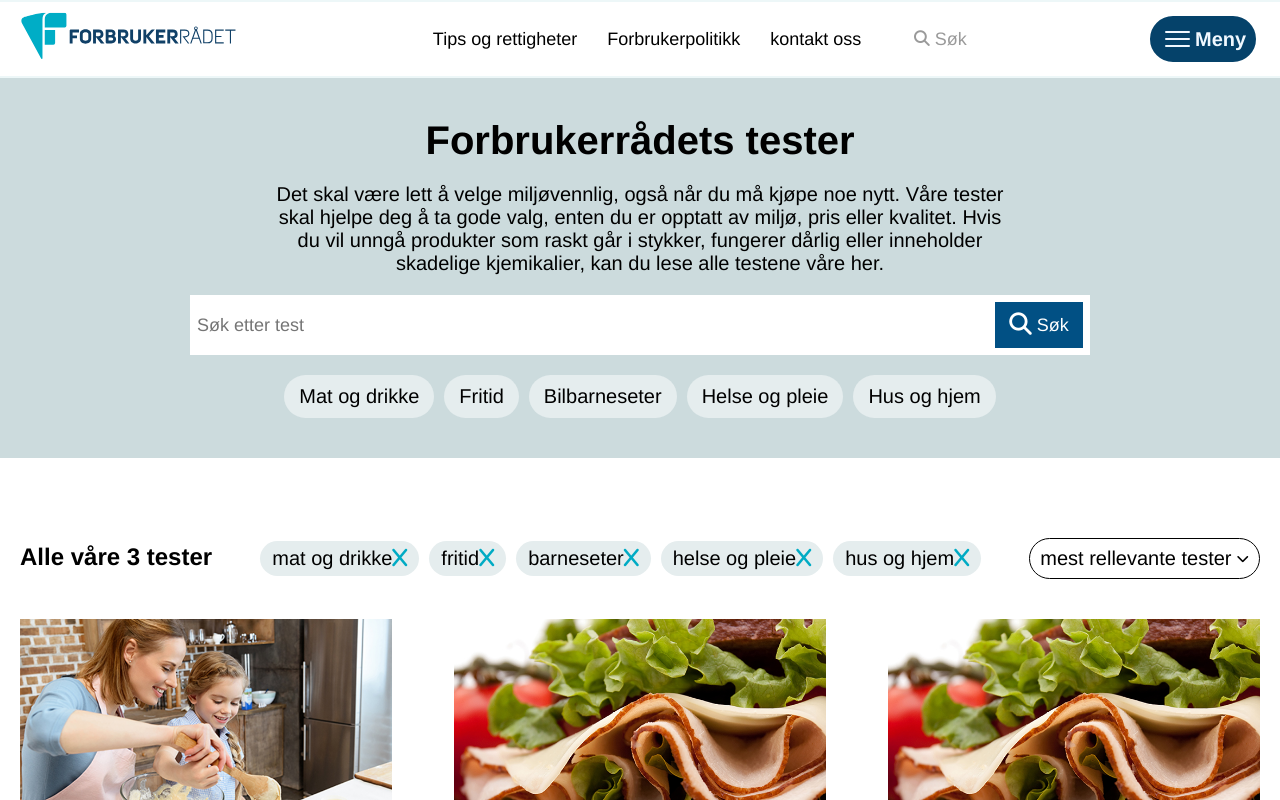
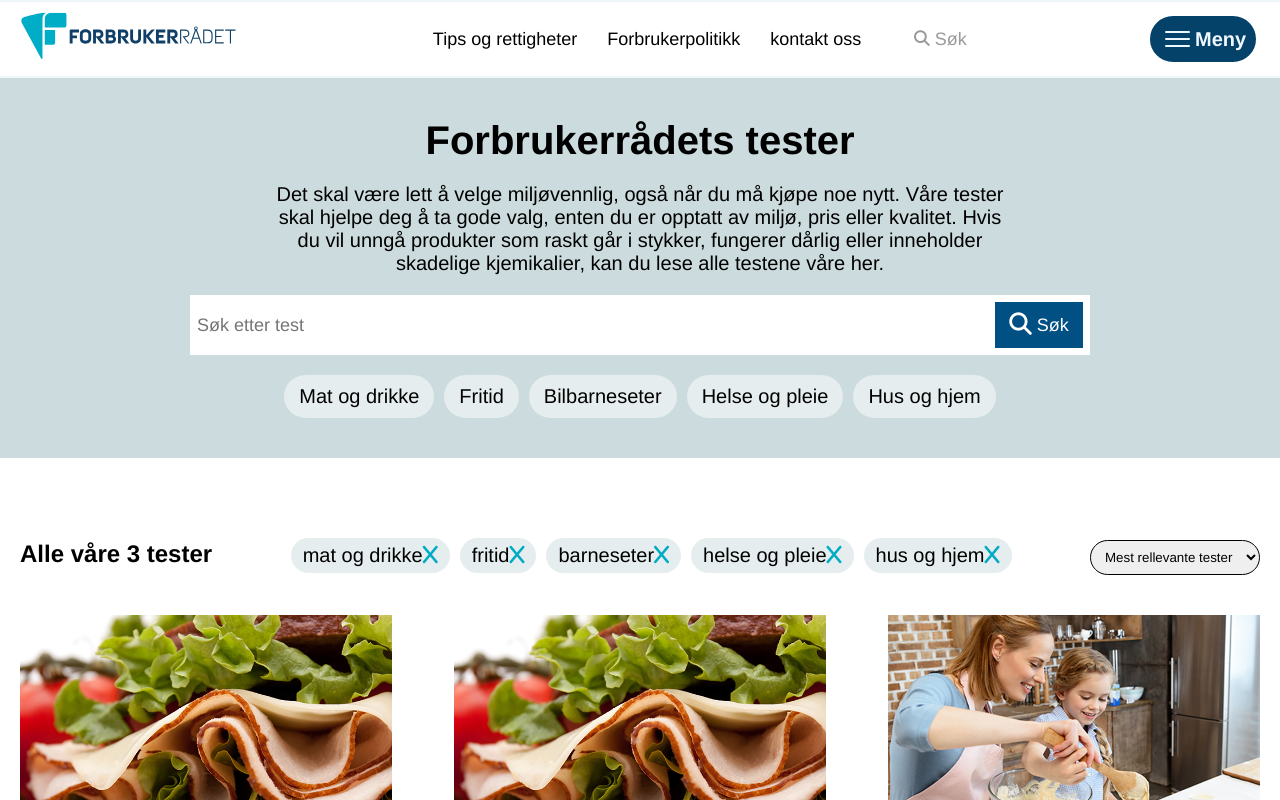
Before and after one commit to Kevengg/frkevin, a React (Create React App) app: page /tester in a window 1280 px wide. Shown: the top 800 px of the page. Built offline with nearby package versions, Linux system fonts and the light colour scheme.

Commit message:
added function on sort by btn

```diff
--- a/src/pages/tester/tester_components/testWrap.js
+++ b/src/pages/tester/tester_components/testWrap.js
@@ -30,9 +30,16 @@ export default function TestWrap(props) {
             <div className={style.testHeader}>
                 <h2>Alle våre {props.testCount} tester</h2>
                 <FilterWrap searchData={props.searchData}></FilterWrap>
-                <div className={style.testSort}>
-                    mest rellevante tester <i className="fa-solid fa-chevron-down fa-2xs"></i>
-                </div>
+                <select
+                    className={style.testSort}
+                    onChange={(i) => props.updateSortBy(i.target.value)}
+                >
+                    <option defaultValue value="date">
+                        Mest rellevante tester
+                    </option>
+                    <option value="alfabetical">Alfabetisk stigende</option>
+                    <option value="alfabeticalReverse">Alfabetisk synkende</option>
+                </select>
             </div>
             <div className={style.testsWrap}>
                 {props.testsList &&
--- a/src/pages/tester/tester_components/tester_home.js
+++ b/src/pages/tester/tester_components/tester_home.js
@@ -87,11 +87,50 @@ export default function TesterHjem(props) {
         setTestCount(testCount);
     };
 
+    const [sortBy, setSortBy] = useState("");
+    function updateSortBy(update) {
+        setSortBy(update);
+    }
+
+    function sortData(obj) {
+        function compare(a, b) {
+            if (sortBy === "alfabetical") {
+                if (a.header.toLowerCase() > b.header.toLowerCase()) {
+                    return 1;
+                } else if (a.header.toLowerCase() < b.header.toLowerCase()) {
+                    return -1;
+                } else {
+                    return 0;
+                }
+            } else if (sortBy === "alfabeticalReverse") {
+                if (a.header.toLowerCase() > b.header.toLowerCase()) {
+                    return -1;
+                } else if (a.header.toLowerCase() < b.header.toLowerCase()) {
+                    return 1;
+                } else {
+                    return 0;
+                }
+            } else {
+                const adate = a.date.split("T")[0].replace(/-/g, "");
+                const bdate = b.date.split("T")[0].replace(/-/g, "");
+                if (adate > bdate) {
+                    return -1;
+                } else if (adate < bdate) {
+                    return 1;
+                } else {
+                    return 0;
+                }
+            }
+        }
+
+        return obj.sort(compare);
+    }
+
     // expects array
     function filterSearch(data) {
         const filteredSearch = [];
         if (!searchData.searchBar && !searchData.searchBtn[0]) {
-            return data;
+            return sortData(data);
         }
         for (const item of data) {
             if (
@@ -112,7 +151,7 @@ export default function TesterHjem(props) {
                 }
             }
         }
-        return filteredSearch;
+        return sortData(filteredSearch);
     }
 
     return (
@@ -126,6 +165,7 @@ export default function TesterHjem(props) {
                     searchData={searchData}
                     updatePage={props.updatePage}
                     key={emptySearchData}
+                    updateSortBy={updateSortBy}
                 ></TestWrap>
             </div>
         </main>
--- a/src/pages/tester/testerv2.js
+++ b/src/pages/tester/testerv2.js
@@ -7,7 +7,7 @@ import testsList from "../../data/tester.json";
 
 // to do:
 // make lower "Category" btn work
-// make "sort by" btn work
+// style "sort by" btn
 // make "alle våre x tester" work more consistantly, and/or make it change text
 // make it sutch that seartch feld dus not live update
 
```
